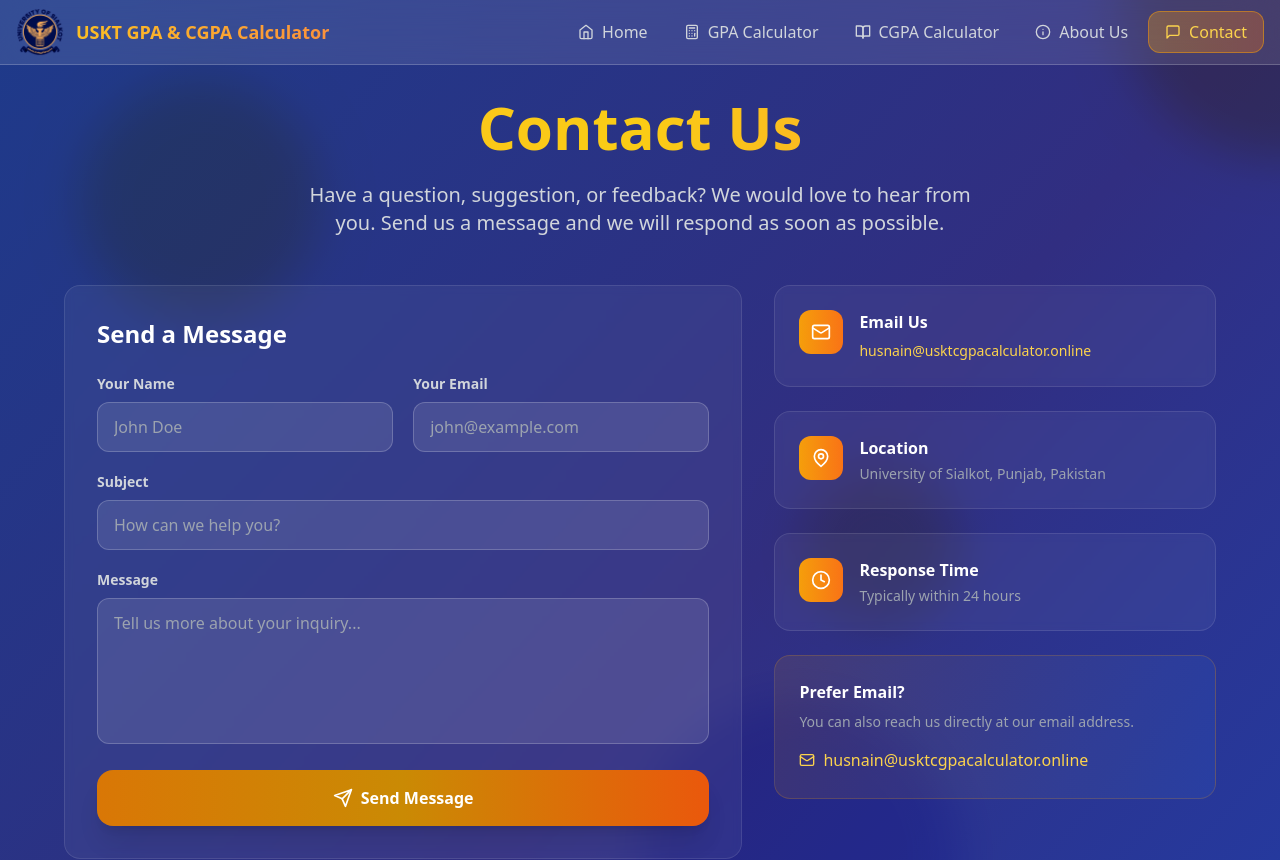
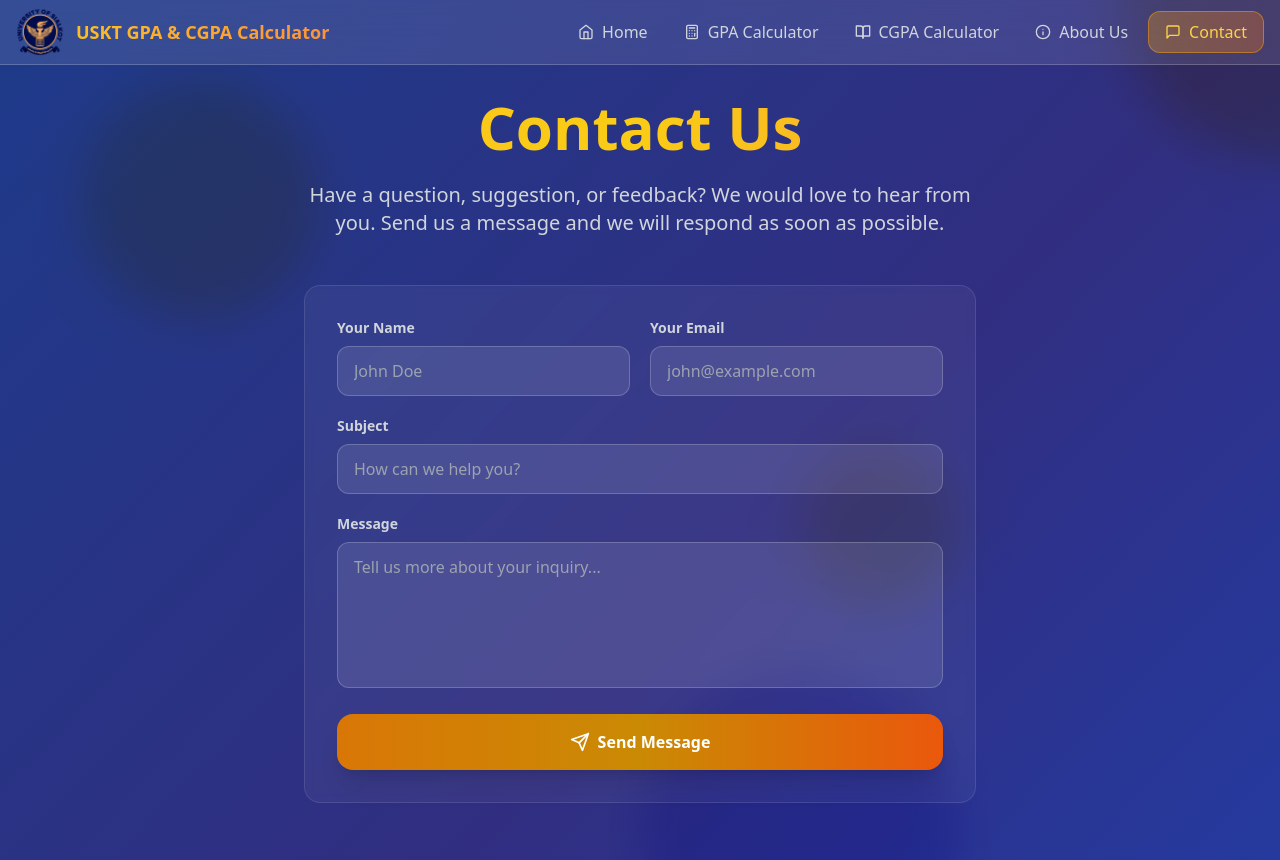
Before and after one commit to husnain381a/uskt-gpa-cgpa-calculator, a Next.js app: page /contact in a window 1280 px wide. Shown: the top 860 px of the page. Built offline with nearby package versions, Linux system fonts and the light colour scheme.

Commit message:
feat: add nodemailer for smtp email

```diff
--- /dev/null
+++ b/app/api/contact/route.js
@@ -0,0 +1,47 @@
+import nodemailer from 'nodemailer';
+
+export async function POST(request) {
+  try {
+    const { name, email, subject, message } = await request.json();
+
+    if (!name || !email || !subject || !message) {
+      return Response.json(
+        { error: 'All fields are required' },
+        { status: 400 }
+      );
+    }
+
+    const transporter = nodemailer.createTransport({
+      host: process.env.SMTP_HOST,
+      port: Number(process.env.SMTP_PORT),
+      secure: process.env.SMTP_SECURE === 'true',
+      auth: {
+        user: process.env.SMTP_USER,
+        pass: process.env.SMTP_PASS,
+      },
+    });
+
+    await transporter.sendMail({
+      from: `"${name}" <${process.env.SMTP_FROM}>`,
+      replyTo: email,
+      to: process.env.CONTACT_EMAIL,
+      subject: `Contact Form: ${subject}`,
+      html: `
+        <h2>New Contact Form Submission</h2>
+        <p><strong>Name:</strong> ${name}</p>
+        <p><strong>Email:</strong> ${email}</p>
+        <p><strong>Subject:</strong> ${subject}</p>
+        <p><strong>Message:</strong></p>
+        <p>${message}</p>
+      `,
+    });
+
+    return Response.json({ success: true });
+  } catch (error) {
+    console.error('Contact form error:', error);
+    return Response.json(
+      { error: 'Failed to send message. Please try again later.' },
+      { status: 500 }
+    );
+  }
+}
--- a/package.json
+++ b/package.json
@@ -12,6 +12,7 @@
     "framer-motion": "^12.41.0",
     "lucide-react": "^0.344.0",
     "next": "^16.2.9",
+    "nodemailer": "^9.0.1",
     "react": "^18.3.1",
     "react-dom": "^18.3.1"
   },
--- a/src/sections/Contact.jsx
+++ b/src/sections/Contact.jsx
@@ -4,9 +4,6 @@ import { useState } from 'react';
 import { motion } from 'framer-motion';
 import {
   Send,
-  Mail,
-  MapPin,
-  Clock,
   CheckCircle,
   Loader2,
 } from 'lucide-react';
@@ -25,25 +22,6 @@ const stagger = {
   visible: { transition: { staggerChildren: 0.1 } },
 };
 
-const contactInfo = [
-  {
-    icon: Mail,
-    label: 'Email Us',
-    value: 'husnain@usktcgpacalculator.online',
-    href: 'mailto:husnain@usktcgpacalculator.online',
-  },
-  {
-    icon: MapPin,
-    label: 'Location',
-    value: 'University of Sialkot, Punjab, Pakistan',
-  },
-  {
-    icon: Clock,
-    label: 'Response Time',
-    value: 'Typically within 24 hours',
-  },
-];
-
 const Contact = () => {
   const [form, setForm] = useState({ name: '', email: '', subject: '', message: '' });
   const [submitted, setSubmitted] = useState(false);
@@ -53,15 +31,26 @@ const Contact = () => {
     setForm((prev) => ({ ...prev, [e.target.name]: e.target.value }));
   };
 
-  const handleSubmit = (e) => {
+  const handleSubmit = async (e) => {
     e.preventDefault();
     setLoading(true);
-    // Simulate submission
-    setTimeout(() => {
-      setLoading(false);
+
+    try {
+      const res = await fetch('/api/contact', {
+        method: 'POST',
+        headers: { 'Content-Type': 'application/json' },
+        body: JSON.stringify(form),
+      });
+
+      if (!res.ok) throw new Error('Failed to send');
+
       setSubmitted(true);
       setForm({ name: '', email: '', subject: '', message: '' });
-    }, 1500);
+    } catch {
+      alert('Failed to send message. Please try again later.');
+    } finally {
+      setLoading(false);
+    }
   };
 
   return (
@@ -88,23 +77,17 @@ const Contact = () => {
         </motion.p>
       </motion.div>
 
-      <div className="grid lg:grid-cols-5 gap-8">
-        {/* Contact Form */}
+      <div className="max-w-2xl mx-auto">
         <motion.div
           initial="hidden"
           whileInView="visible"
           viewport={{ once: true }}
           variants={stagger}
-          className="lg:col-span-3"
         >
           <motion.div
             variants={fadeInUp}
             className="bg-white/5 backdrop-blur-sm border border-white/10 rounded-2xl p-6 md:p-8"
           >
-            <h2 className="text-2xl font-bold text-white mb-6">
-              Send a Message
-            </h2>
-
             {submitted ? (
               <motion.div
                 initial={{ opacity: 0, scale: 0.9 }}
@@ -208,66 +191,6 @@ const Contact = () => {
             )}
           </motion.div>
         </motion.div>
-
-        {/* Contact Info Sidebar */}
-        <motion.div
-          initial="hidden"
-          whileInView="visible"
-          viewport={{ once: true }}
-          variants={stagger}
-          className="lg:col-span-2 space-y-6"
-        >
-          {contactInfo.map((info, i) => {
-            const Icon = info.icon;
-            return (
-              <motion.div
-                key={info.label}
-                variants={fadeInUp}
-                custom={i}
-                className="bg-white/5 backdrop-blur-sm border border-white/10 rounded-2xl p-6 hover:bg-white/10 hover:border-amber-400/50 transition-all duration-300"
-              >
-                <div className="flex items-start gap-4">
-                  <div className="p-3 bg-gradient-to-r from-amber-500 to-orange-500 rounded-xl flex-shrink-0">
-                    <Icon className="w-5 h-5 text-white" />
-                  </div>
-                  <div>
-                    <h3 className="font-semibold text-white mb-1">
-                      {info.label}
-                    </h3>
-                    {info.href ? (
-                      <a
-                        href={info.href}
-                        className="text-amber-300 hover:text-amber-200 transition-colors text-sm"
-                      >
-                        {info.value}
-                      </a>
-                    ) : (
-                      <p className="text-gray-400 text-sm">{info.value}</p>
-                    )}
-                  </div>
-                </div>
-              </motion.div>
-            );
-          })}
-
-          <motion.div
-            variants={fadeInUp}
-            custom={3}
-            className="bg-gradient-to-r from-amber-500/10 to-blue-500/10 border border-amber-500/20 rounded-2xl p-6"
-          >
-            <h3 className="font-bold text-white mb-2">Prefer Email?</h3>
-            <p className="text-gray-400 text-sm mb-4">
-              You can also reach us directly at our email address.
-            </p>
-            <a
-              href="mailto:husnain@usktcgpacalculator.online"
-              className="inline-flex items-center gap-2 text-amber-300 hover:text-amber-200 transition-colors font-medium"
-            >
-              <Mail className="w-4 h-4" />
-              husnain@usktcgpacalculator.online
-            </a>
-          </motion.div>
-        </motion.div>
       </div>
     </div>
   );
```
Also changed, not shown: 1 other file (tests, documents, lock files or other folders).
